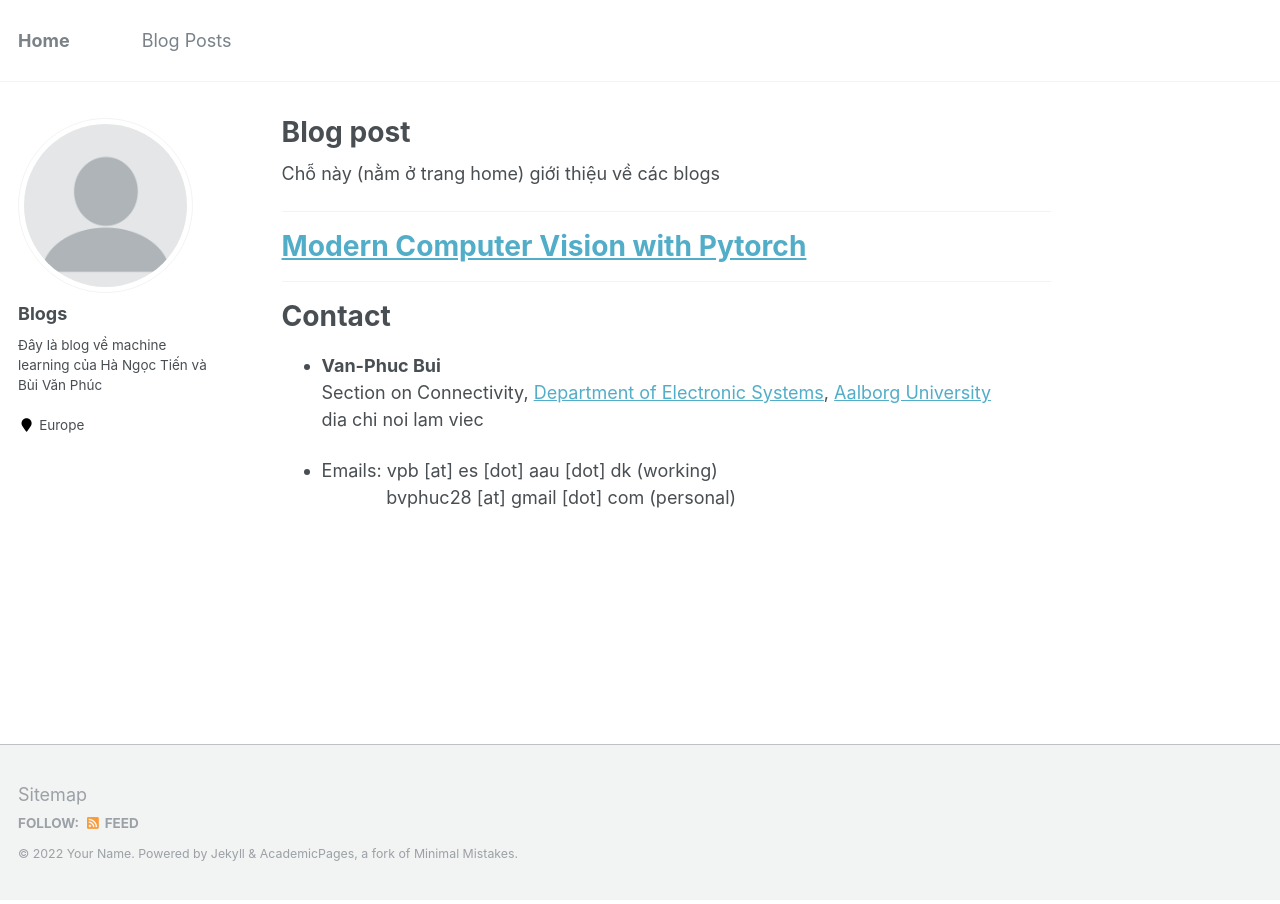
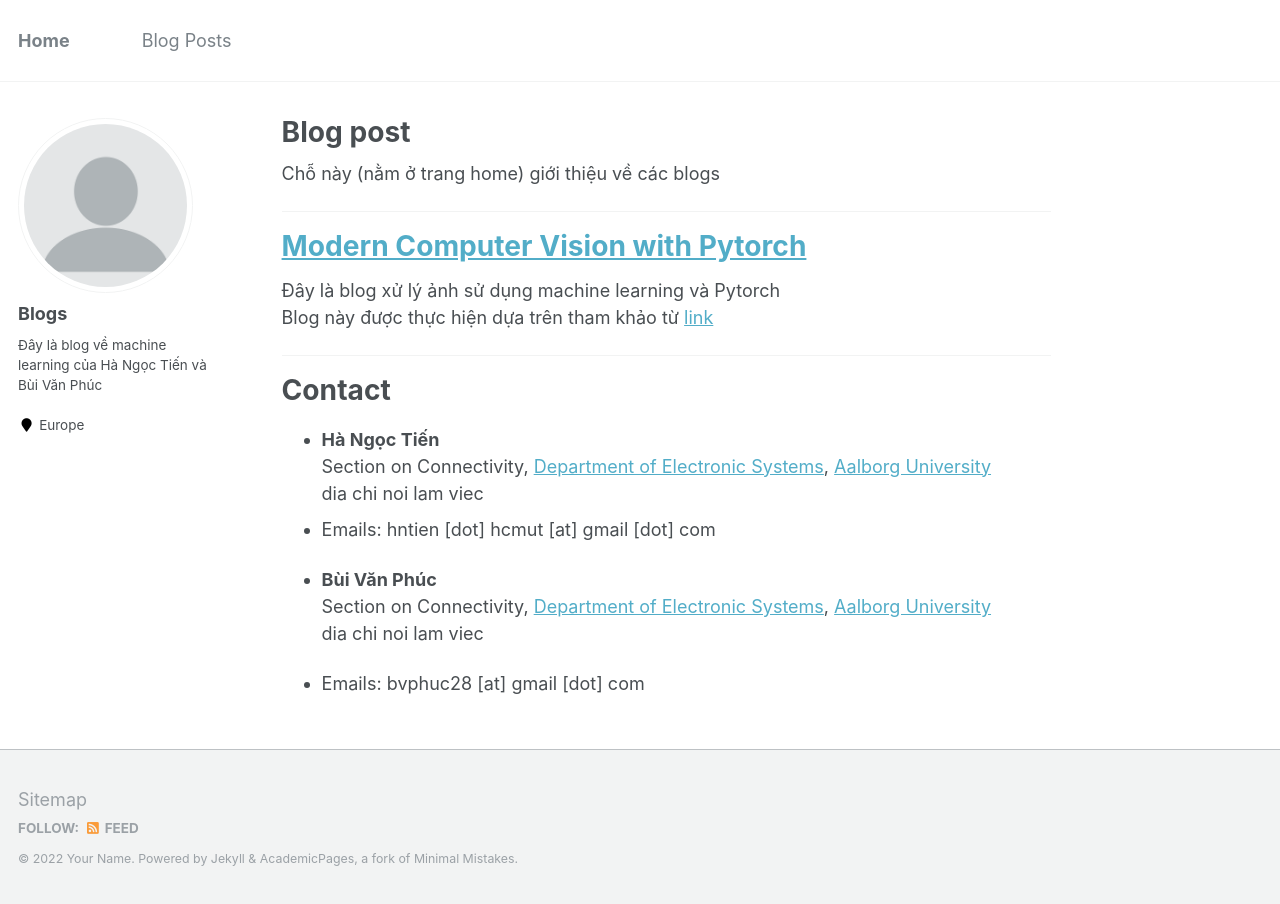
Before and after one commit to vanphuc-bui/MordenComputervision, a Jekyll site: the page built from _pages/about.md, in a window 1280 px wide. Built offline with Jekyll 4.4.1, drawn with Linux system fonts in a browser that asks for light colours.

Commit message:
Phuc add

```diff
--- a/_config.yml
+++ b/_config.yml
@@ -11,7 +11,7 @@ title                    : "Home"
 title_separator          : "-"
 name                     : &name "Your Name"
 description              : &description "personal description"
-url                      : https://vanphuc-bui.github.io/MordenComputervision/ # the base hostname & protocol for your site e.g. "https://mmistakes.github.io"
+url                      : https://vanphuc-bui.github.io/MordenComputervision # the base hostname & protocol for your site e.g. "https://mmistakes.github.io"
 baseurl                  : "" # the subpath of your site, e.g. "/blog"
 repository               : #"academicpages/academicpages.github.io"
 teaser                   :  # filename of teaser fallback teaser image placed in /images/, .e.g. "500x300.png"
--- a/_pages/about.md
+++ b/_pages/about.md
@@ -11,13 +11,20 @@ redirect_from:
 Chỗ này (nằm ở trang home) giới thiệu về các blogs
 
 ---
-# [Modern Computer Vision with Pytorch]()
+# [Modern Computer Vision with Pytorch](https://vanphuc-bui.github.io/MordenComputervision/year-archive/)
+Đây là blog xử lý ảnh sử dụng machine learning và Pytorch \
+Blog này được thực hiện dựa trên tham khảo từ [link](https://books.google.dk/books?hl=en&lr=&id=GfILEAAAQBAJ&oi=fnd&pg=PP1&dq=modern+computer+vision+with+pytorch&ots=14aGcapVXB&sig=ZZqEK3RntAOau252eq3CchhjBik&redir_esc=y#v=onepage&q=modern%20computer%20vision%20with%20pytorch&f=false)
+
 ---
 # Contact
 
-* **Van-Phuc Bui** \
+* **Hà Ngọc Tiến** \
+Section on Connectivity,  [Department of Electronic Systems](https://www.es.aau.dk/), [Aalborg University](https://www.aau.dk/) \
+dia chi noi lam viec
+* Emails: hntien [dot] hcmut [at] gmail [dot] com
+
+* **Bùi Văn Phúc** \
 Section on Connectivity,  [Department of Electronic Systems](https://www.es.aau.dk/), [Aalborg University](https://www.aau.dk/) \
 dia chi noi lam viec
 
-* Emails: vpb [at] es [dot] aau [dot] dk (working) \
-   &nbsp;  &nbsp; &nbsp; &nbsp; &nbsp; &ensp; bvphuc28 [at] gmail [dot] com (personal)
+* Emails: bvphuc28 [at] gmail [dot] com
```
